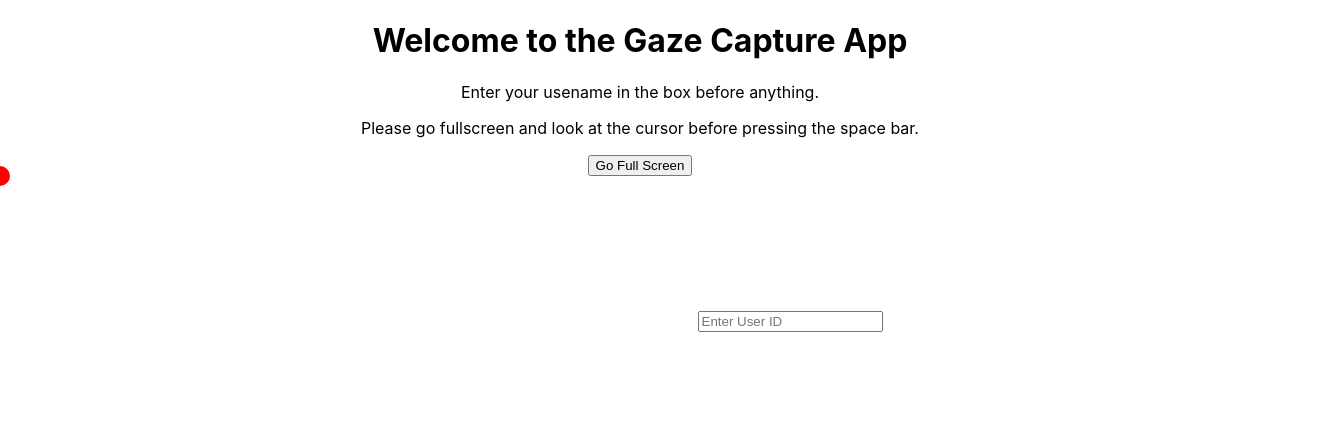
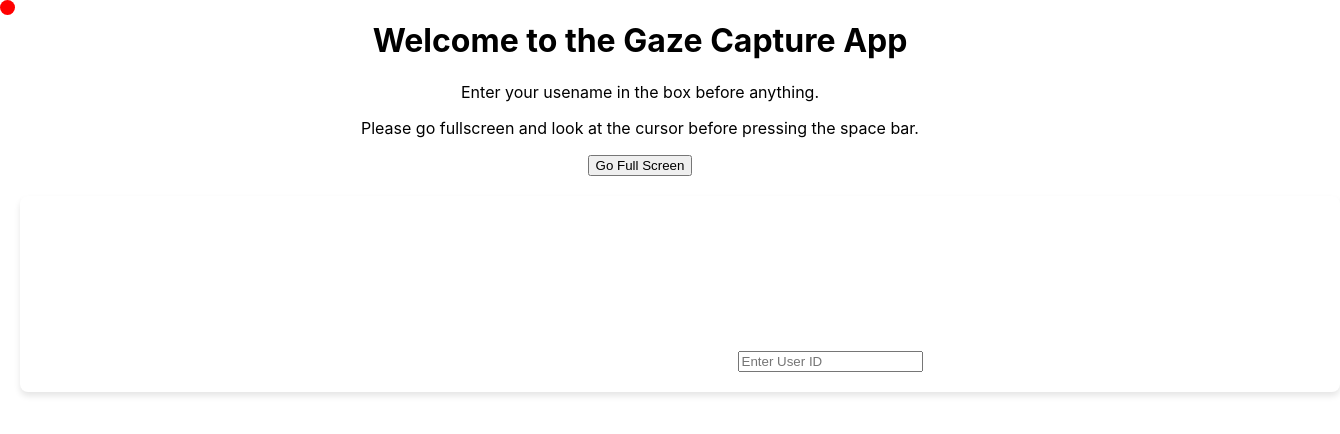
Before and after one commit to Willmp4/eye_gaze_data_collection, a React (Create React App) app in the folder frontend/: page / in a window 1280 px wide. Shown: the top 434 px of the page, 1340 px wide, since content can reach past the window. Built offline with nearby package versions, Linux system fonts and the light colour scheme; no server answers.

Commit message:
changed the the way screen data was handled

```diff
--- a/frontend/src/CalibrationComponent.css
+++ b/frontend/src/CalibrationComponent.css
@@ -1,14 +1,36 @@
+
+
 .calibration-container {
-    position: relative;
-    width: 100%; /* or the desired width */
-    height: 500px; /* or the desired height */
-  }
+  text-align: center;
+  width: 100%;
+  padding: 20px;
+  box-shadow: 0 4px 6px rgba(0,0,0,0.1); /* Adds a subtle shadow */
+  background: white; /* Background for content */
+  border-radius: 8px; /* Rounded corners */
+  margin: 20px;
+}
 
-  .calibration-point {
-    position: absolute;
-    width: 20px;
-    height: 20px;
-    background-color: red;
-    border-radius: 50%;
-    transform: translate(-50%, -50%);
-  }
+.calibration-point {
+  position: fixed;
+  width: 15px;
+  height: 15px;
+  background-color: red;
+  border-radius: 50%;
+}
+.calibration-container.success {
+  outline: 2px solid green;
+  outline-offset: -2px; /* To draw the outline inside of the element */
+  animation: fadeOut 2s;
+}
+
+.calibration-container.error {
+  outline: 2px solid red;
+  outline-offset: -2px; /* To draw the outline inside of the element */
+  animation: fadeOut 2s;
+}
+
+
+@keyframes fadeOut {
+  from { outline-opacity: 1; }
+  to { outline-opacity: 0; }
+}
```
Also changed, not shown: 2 other files (tests, documents, lock files or other folders).
